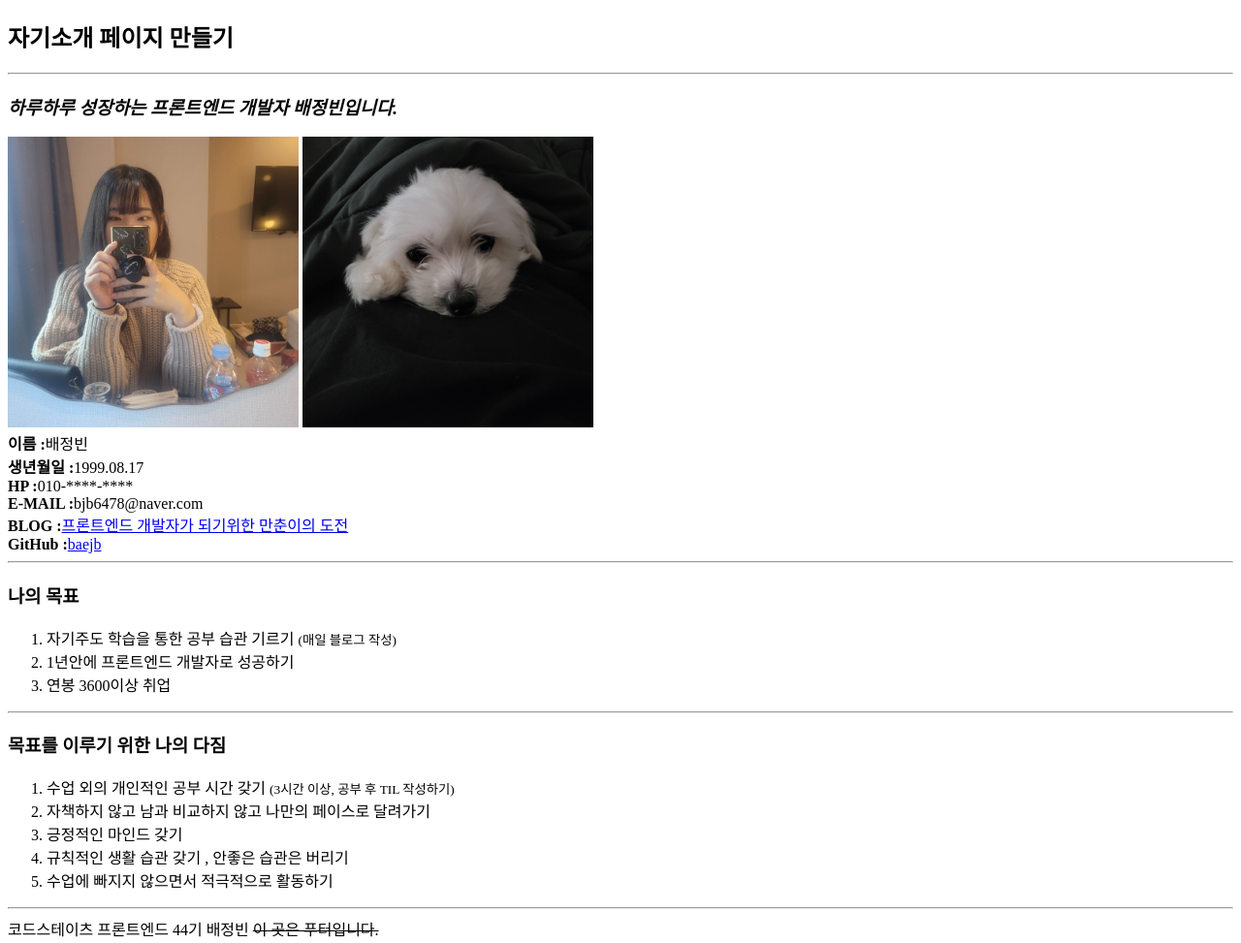
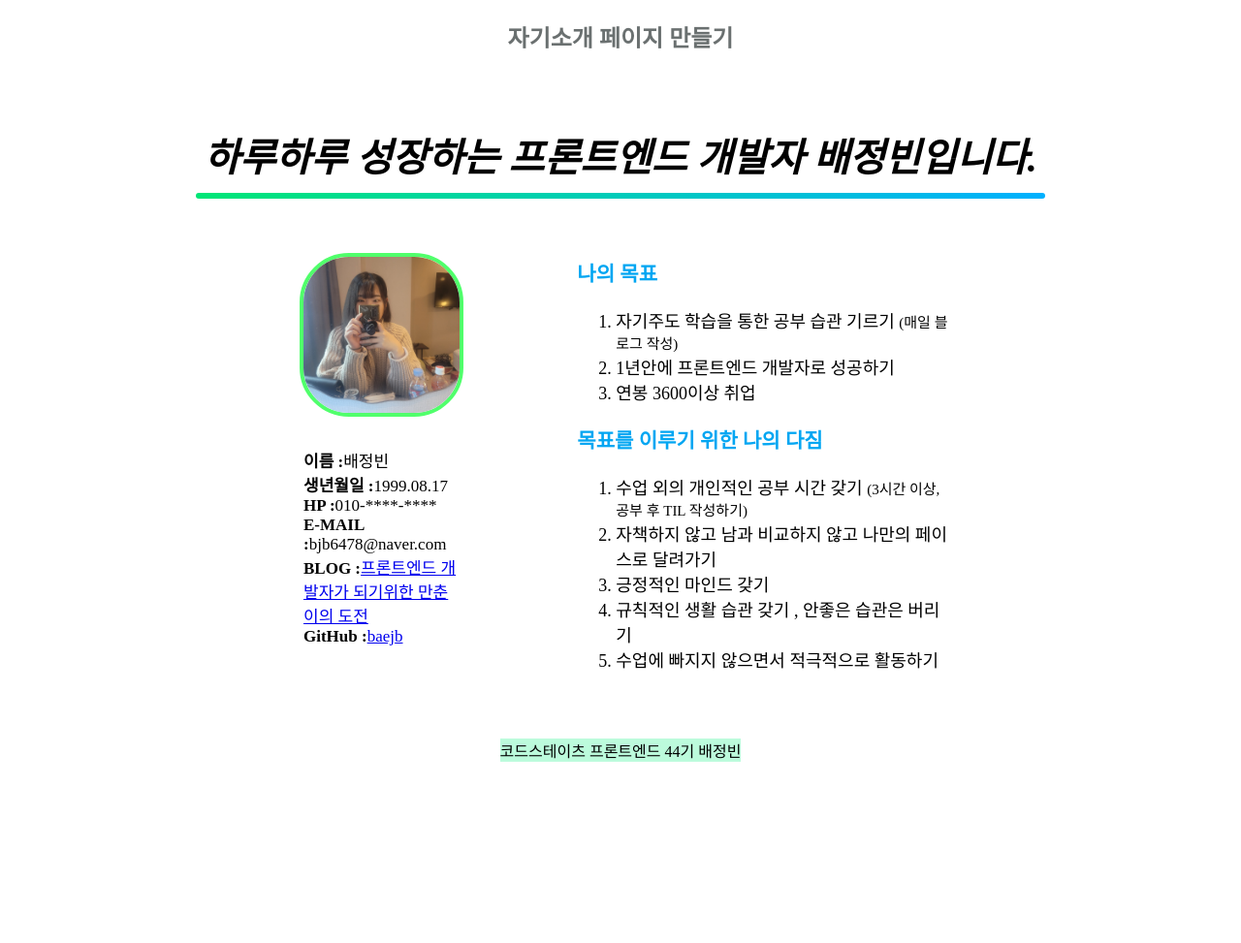
Before and after one commit to baejb/CodestatesStudy, a plain HTML site: page index.html in a window 1280 px wide. Shown: the whole page at 97% size. After the commit the page ends 800 px from the top, so only its background shows below. Drawn offline with Linux system fonts and the light colour scheme; a web font is replaced by a local one.

Commit message:
자기소개페이지

```diff
--- a/index.html
+++ b/index.html
@@ -5,15 +5,21 @@
     <meta http-equiv="X-UA-Compatible" content="IE=edge">
     <meta name="viewport" content="width=device-width, initial-scale=1.0">
     <title>자기소개 페이지 -배정빈</title>
+    <link rel="stylesheet" href="style.css">
 </head>
 <body>
+
     <h2>자기소개 페이지 만들기</h2>
-    <hr>
-    <div>
-    <h3><i>하루하루 성장하는 프론트엔드 개발자 배정빈입니다.</i></h3>
-    <img src="배정빈.jpg" width="300px" height="300px">
-    <img src="둥이.jpg" width="300px" height="300px">  <br>
+    <section>
+    <h3 id="title"><i>하루하루 성장하는 프론트엔드 개발자 배정빈입니다.</i></h3>
 
+    <div id="container">
+    <div id="content1">
+        <div id="imgs">
+        <img src="배정빈.jpg" >
+
+        </div>
+    <div id="profile">
         <strong>이름 :</strong>배정빈 <br>
         <strong>생년월일 :</strong>1999.08.17 <br>
         <strong>HP :</strong>010-****-**** <br>
@@ -21,18 +27,19 @@
         <strong>BLOG :</strong><a href="https://frontend-manchoon.tistory.com/">프론트엔드 개발자가 되기위한 만춘이의 도전</a> <br>
         <strong>GitHub :</strong><a href="https://github.com/baejb">baejb</a>
     </div>
-    <div>
-    <hr>
-    <h3>나의 목표</h3>
+    </div>
+
+    <div id="hope">
+
+    <h3 class="goal">나의 목표</h3>
     <ol>
         <li>자기주도 학습을 통한 공부 습관 기르기 <small>(매일 블로그 작성)</small></li>
         <li>1년안에 프론트엔드 개발자로 성공하기</li>
         <li>연봉 3600이상 취업</li>
     </ol>
-    </div>
-    <div>
-    <hr>
-    <h3>목표를 이루기 위한 나의 다짐</h3>
+
+
+    <h3 class="goal">목표를 이루기 위한 나의 다짐</h3>
         <ol>
             <li>수업 외의 개인적인 공부 시간 갖기 <small>(3시간 이상, 공부 후 TIL 작성하기)</small></li>
             <li>자책하지 않고 남과 비교하지 않고 나만의 페이스로 달려가기</li>
@@ -40,11 +47,14 @@
             <li>규칙적인 생활 습관 갖기 , 안좋은 습관은 버리기 </li>
             <li>수업에 빠지지 않으면서 적극적으로 활동하기</li>
         </ol>
+    </div>
 
 </div>
-    <hr>
+</section>
+
     <footer>
-        코드스테이츠 프론트엔드 44기 배정빈 <del>이 곳은 푸터입니다.</del>
+        코드스테이츠 프론트엔드 44기 배정빈
     </footer>
+
 </body>
 </html>
--- /dev/null
+++ b/style.css
@@ -0,0 +1,96 @@
+@font-face {
+    font-family: 'GangwonEdu_OTFBoldA';
+    src: url('https://cdn.jsdelivr.net/gh/projectnoonnu/noonfonts_2201-2@1.0/GangwonEdu_OTFBoldA.woff') format('woff');
+    font-weight: normal;
+    font-style: normal;
+}
+h2{
+    color:#000a0a95;
+}
+
+#title {
+    position: relative;
+    padding: 1rem 0.5rem;
+    display: inline-block;
+    font-size:40px;
+    text-align: center;
+
+  }
+  #title::after {
+    position: absolute;
+    bottom: 0px;
+    left: 0px;
+    content: '';
+    width: 100%;
+    height: 6px;
+    border-radius: 3px;
+    background-image: -webkit-linear-gradient(right, #00b0ff 0%, #00e676 100%);
+    background-image: linear-gradient(to left, #00b0ff 0%, #00e676 100%);
+  }
+*{
+    /* box-sizing: border-box; */
+    font-family: GangwonEdu_OTFBoldA;
+
+
+}
+
+body{
+    margin:auto;
+    text-align: center;
+}
+
+#container{
+    width: 70%;
+    display: inline-flex;
+    margin-bottom: 4%;
+    align-items: center;
+}
+
+img{
+    width:40%;
+    height: 70%;
+    margin-bottom: 2%;
+    margin:auto;
+    border-radius: 30%;
+    border: rgba(66, 255, 95, 0.921) solid 4px;
+}
+#imgs{
+    display:inline-block;
+}
+hr{
+    background:hsl(258, 68%, 32%);
+    height:2px;
+    border:0;
+
+}
+
+
+#content1{
+   width: 60%;
+}
+
+#profile{
+    display: inline-block;
+    text-align: left;
+    width:40%;
+    padding:28px;
+    /* border: hsl(258, 68%, 32%) solid 3px; */
+    font-size: 17px;
+
+
+}
+#hope{
+    font-size:18px;
+    margin-right: 12%;
+    text-align: left;
+}
+
+.goal{
+    color: hsl(199, 98%, 48%);
+}
+
+
+footer{
+    display: inline-block;
+    background-color: hsl(151, 89%, 86%);
+}
```
Also changed, not shown: 둥이.jpg (deleted). Lines whose indentation alone changed are shown as unchanged.
